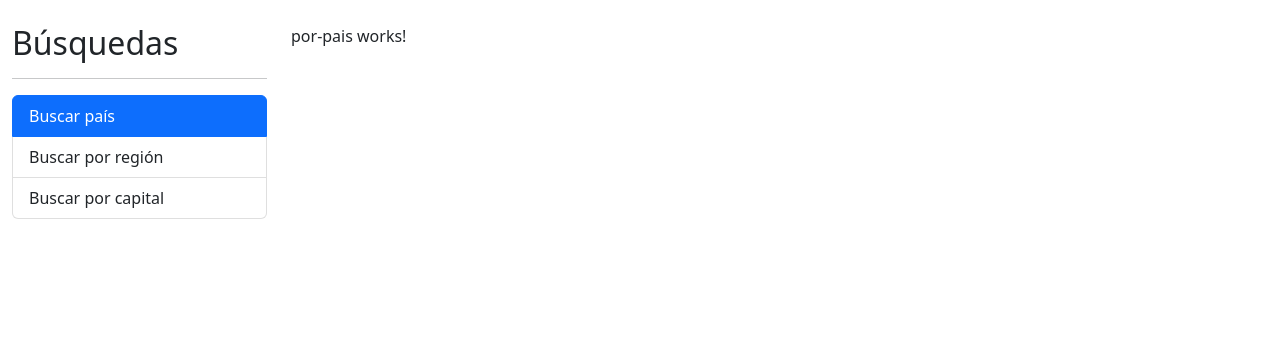
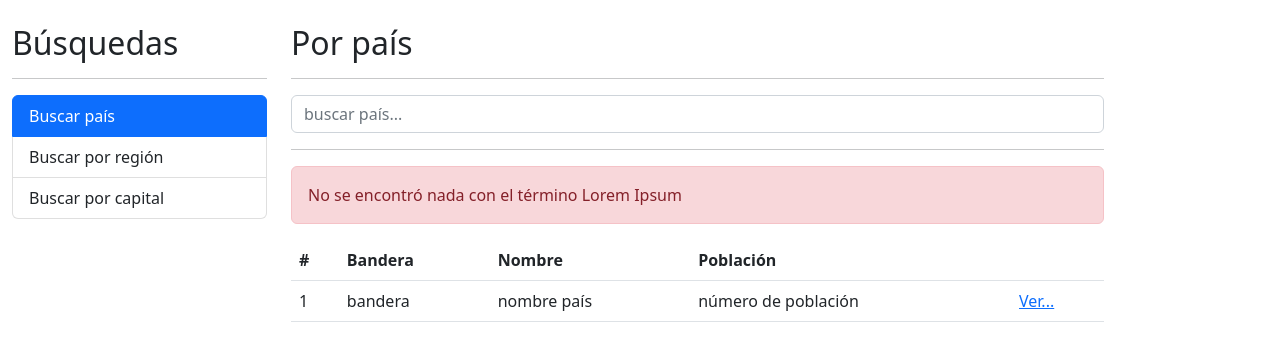
Before and after one commit to sergitxu/03-paisesApp, an Angular app: page / in a window 1280 px wide. Shown: the top 350 px of the page. Built offline with nearby package versions, Linux system fonts and the light colour scheme.

Commit message:
Add form por paises

```diff
--- a/src/app/pais/pages/por-pais/por-pais.component.html
+++ b/src/app/pais/pages/por-pais/por-pais.component.html
@@ -1 +1,46 @@
-<p>por-pais works!</p>
+<h2>Por país</h2>
+<hr>
+
+
+<div class="row">
+    <div class="col">
+        <form autocomplete="off" (ngSubmit)="buscar()">
+            <input type="text" name="termino" placeholder="buscar país..." class="form-control" [(ngModel)]="termino">
+        </form>
+    </div>
+</div>
+
+<hr>
+
+<div class="alert alert-danger">
+    No se encontró nada con el término Lorem Ipsum
+</div>
+
+<div class="row">
+    <div class="col">
+        <table class="table table-hover">
+            <thead>
+                <tr>
+                    <th>
+                        #
+                    </th>
+                    <th> Bandera</th>
+                    <th> Nombre</th>
+                    <th> Población</th>
+                    <th></th>
+                </tr>
+            </thead>
+            <tbody>
+                <tr>
+                    <td>1</td>
+                    <td>bandera</td>
+                    <td>nombre país</td>
+                    <td>número de población</td>
+                    <td>
+                        <a href="/pais/cri">Ver...</a>
+                    </td>
+                </tr>
+            </tbody>
+        </table>
+    </div>
+</div>
--- a/src/app/pais/pages/por-pais/por-pais.component.ts
+++ b/src/app/pais/pages/por-pais/por-pais.component.ts
@@ -1,4 +1,4 @@
-import { Component, OnInit } from '@angular/core';
+import { Component } from '@angular/core';
 
 @Component({
   selector: 'app-por-pais',
@@ -6,11 +6,14 @@
   styles: [
   ]
 })
-export class PorPaisComponent implements OnInit {
+export class PorPaisComponent {
+
+  termino: string = '';
 
   constructor() { }
 
-  ngOnInit(): void {
+  buscar() {
+    console.log(this.termino);
   }
 
 }
--- a/src/app/pais/pais.module.ts
+++ b/src/app/pais/pais.module.ts
@@ -1,5 +1,6 @@
 import { CommonModule } from '@angular/common';
 import { NgModule } from '@angular/core';
+import { FormsModule } from '@angular/forms';
 import { PorCapitalComponent } from './pages/por-capital/por-capital.component';
 import { PorPaisComponent } from './pages/por-pais/por-pais.component';
 import { PorRegionComponent } from './pages/por-region/por-region.component';
@@ -15,7 +16,8 @@
     VerPaisComponent
   ],
   imports: [
-    CommonModule
+    CommonModule,
+    FormsModule
   ],
   exports: [
     PorCapitalComponent,
```
